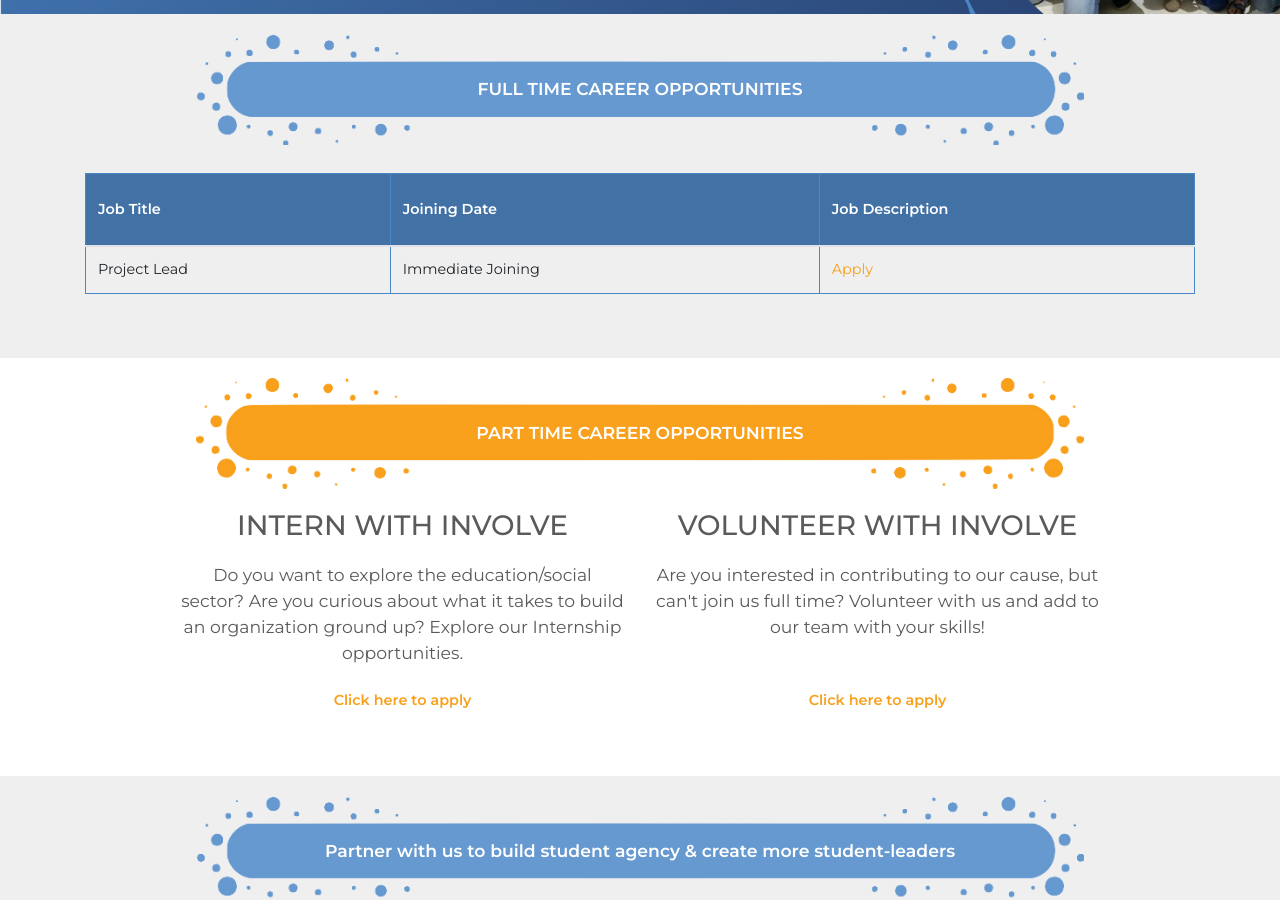
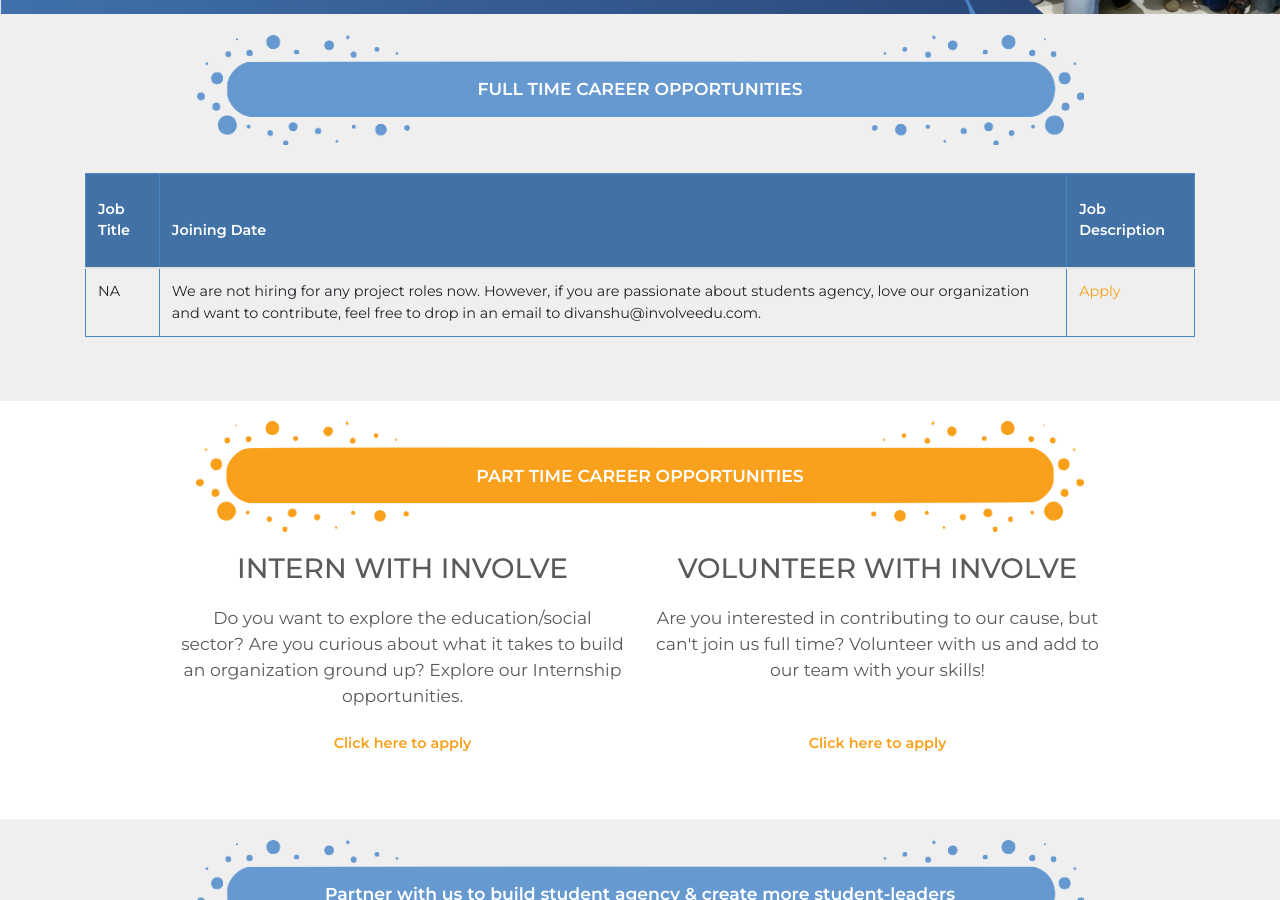
Before and after one commit to Involve-Edu/involveedupublic, a Jekyll site: the page built from get-involved.md, in a window 1280 px wide and 900 px high, scrolled down 402 px. Built offline with Jekyll 4.4.1, drawn with Linux system fonts in a browser that asks for light colours.

Commit message:
job_update

```diff
--- a/_data/get-involved.yml
+++ b/_data/get-involved.yml
@@ -5,9 +5,9 @@
   title: FULL TIME CAREER OPPORTUNITIES
   jobs:
 
-    - title: Project Lead
-      date: Immediate Joining
-      description: https://docs.google.com/document/d/18biGS3Q4Xi10mdOOfnkwGz4kO_AxfR8a1nPwJrAZ8eQ/edit
+    - title: NA
+      date: We are not hiring for any project roles now. However, if you are passionate about students agency, love our organization and want to contribute, feel free to drop in an email to divanshu@involveedu.com.
+      description: NA
   apply_link:
 
 part_time_carrers:
```
